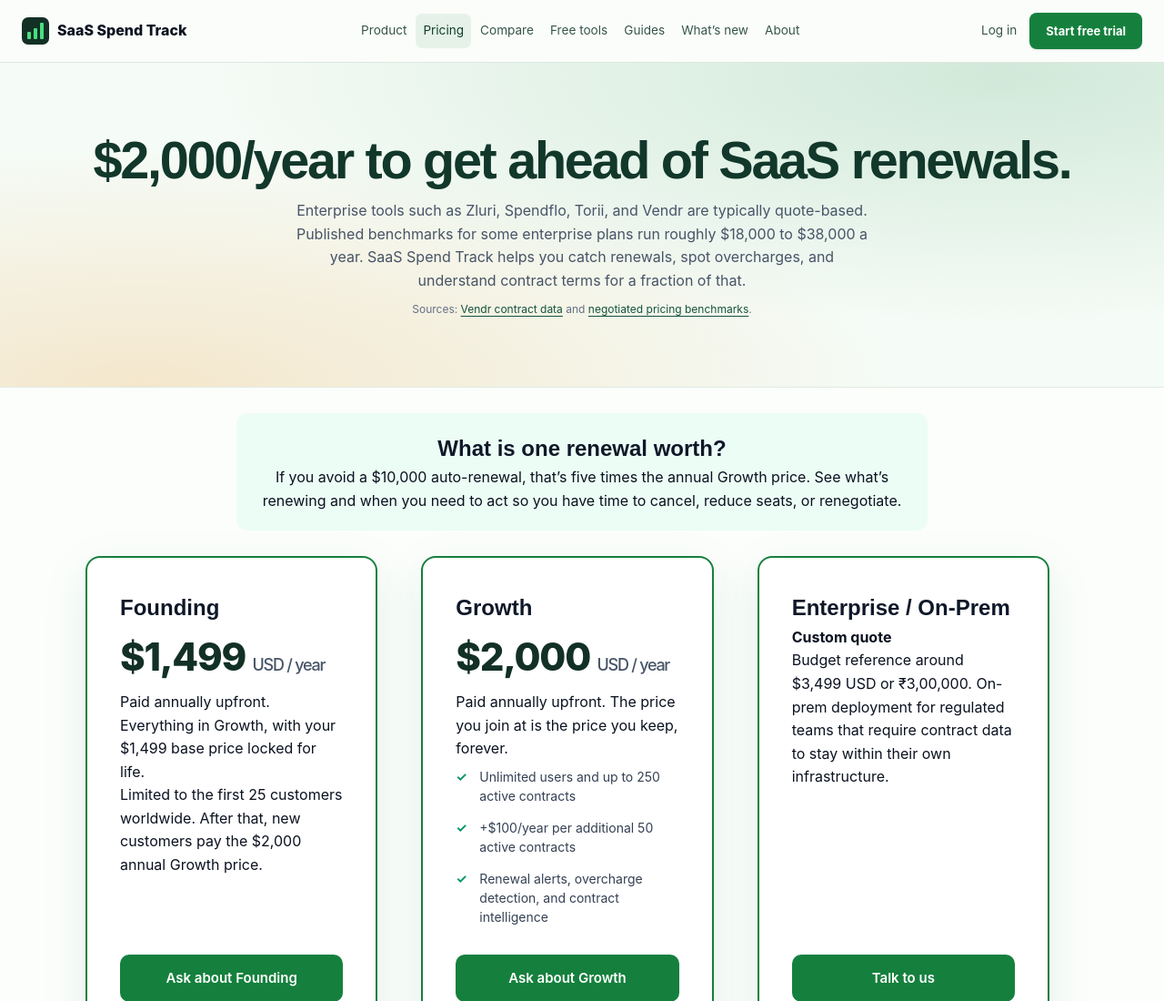
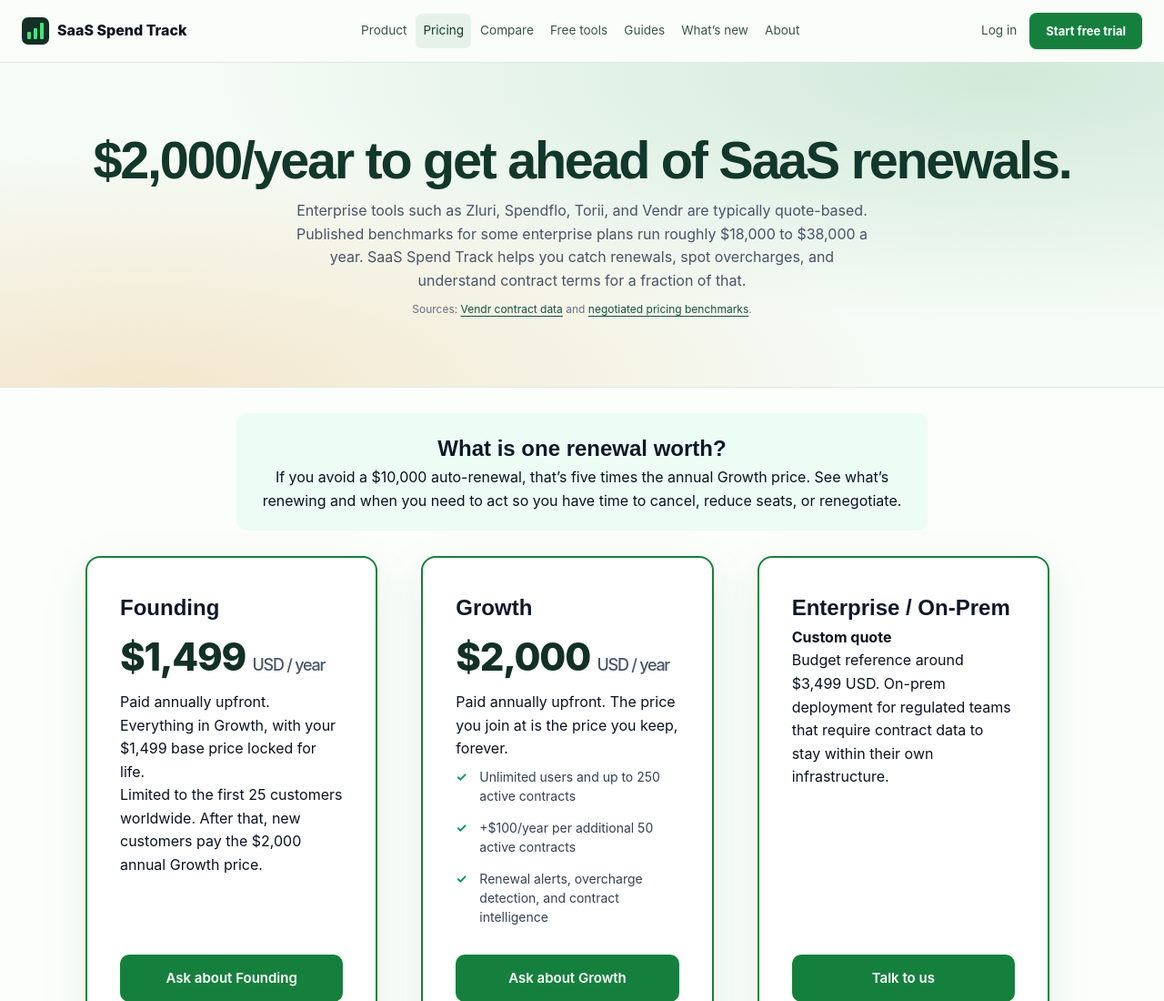
Before and after one commit to vinayraghavendran16/saasspendtrack-website, a plain HTML site: page pricing/index.html in a window 1280 px wide. Shown: the top 1100 px of the page at 91% size. Drawn offline with Linux system fonts and the light colour scheme.

Commit message:
Keep customer-facing pricing in USD only

```diff
--- a/pricing/index.html
+++ b/pricing/index.html
@@ -159,7 +159,7 @@ document.getElementsByTagName("script")[0].parentNode.insertBefore(s, document.g
   <section class="pricing-card" id="enterprise">
     <h2>Enterprise / On-Prem</h2>
     <p><strong>Custom quote</strong></p>
-    <p>Budget reference around $3,499 USD or ₹3,00,000. On-prem deployment for regulated teams that require contract data to stay within their own infrastructure.</p>
+    <p>Budget reference around $3,499 USD. On-prem deployment for regulated teams that require contract data to stay within their own infrastructure.</p>
     <a class="pricing-cta" href="mailto:hello@saasspendtrack.com?subject=Enterprise%20and%20On-Prem">Talk to us</a>
   </section>
 </div>
```
